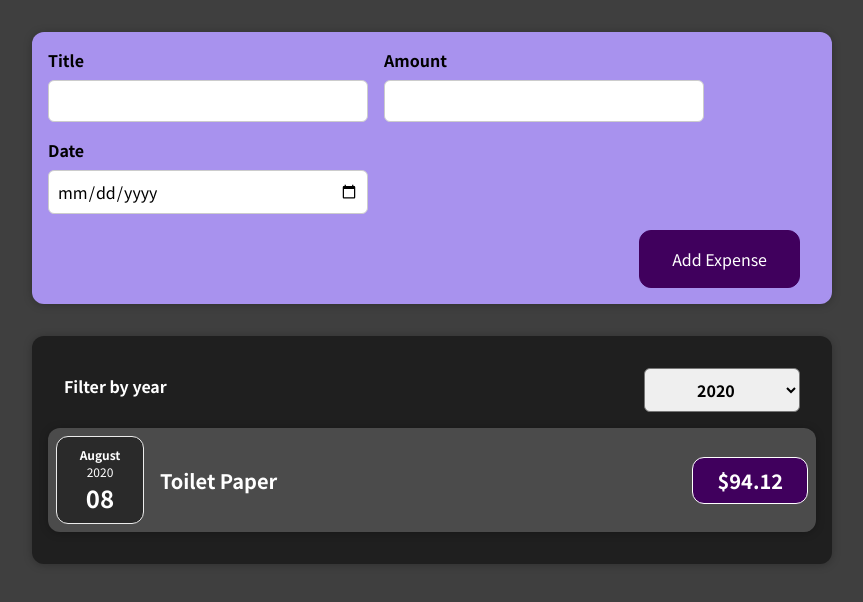
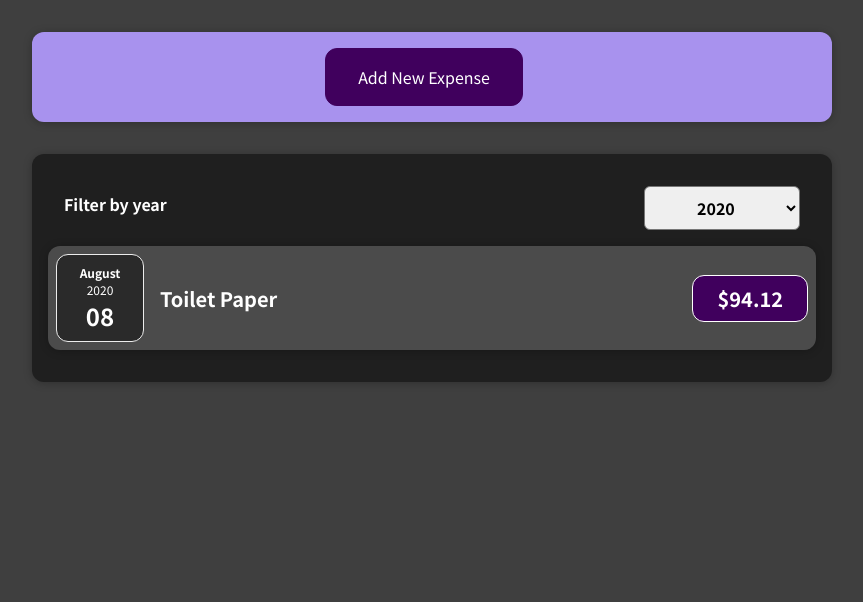
Before and after one commit to Gino-Hsu/react-expense-project, a React (Create React App) app: page / in a window 1280 px wide. Shown: the top 602 px of the page, without its empty margins (208-1071 px from the left). Built offline with nearby package versions, Linux system fonts and the light colour scheme.

Commit message:
feat: set isEditing state true or false

```diff
--- a/src/components/NewExpense/ExpenseForm.js
+++ b/src/components/NewExpense/ExpenseForm.js
@@ -80,6 +80,9 @@
         </div>
       </div>
       <div className='new-expense__actions'>
+        <button type='button' onClick={props.onCancel}>
+          Cancel
+        </button>
         <button type='submit'>Add Expense</button>
       </div>
     </form>
--- a/src/components/NewExpense/NewExpense.js
+++ b/src/components/NewExpense/NewExpense.js
@@ -1,19 +1,37 @@
-import React from 'react'
+import React, { useState } from 'react'
 import ExpenseForm from './ExpenseForm'
 import './NewExpense.css'
 
 const NewExpense = props => {
+  const [isEditing, setIsEditing] = useState(false)
+
   const handleSaveExpenseData = enteredExpenseData => {
     const expenseData = {
       ...enteredExpenseData,
       id: Math.random().toString(),
     }
     props.onAddExpense(expenseData)
+    setIsEditing(false)
+  }
+
+  const handleStartEditing = () => {
+    setIsEditing(true)
+  }
+
+  const handleStopEditing = () => {
+    setIsEditing(false)
   }
 
   return (
     <div className='new-expense'>
-      <ExpenseForm onSaveExpenseData={handleSaveExpenseData} />
+      {!isEditing ? (
+        <button onClick={handleStartEditing}>Add New Expense</button>
+      ) : (
+        <ExpenseForm
+          onSaveExpenseData={handleSaveExpenseData}
+          onCancel={handleStopEditing}
+        />
+      )}
     </div>
   )
 }
```
